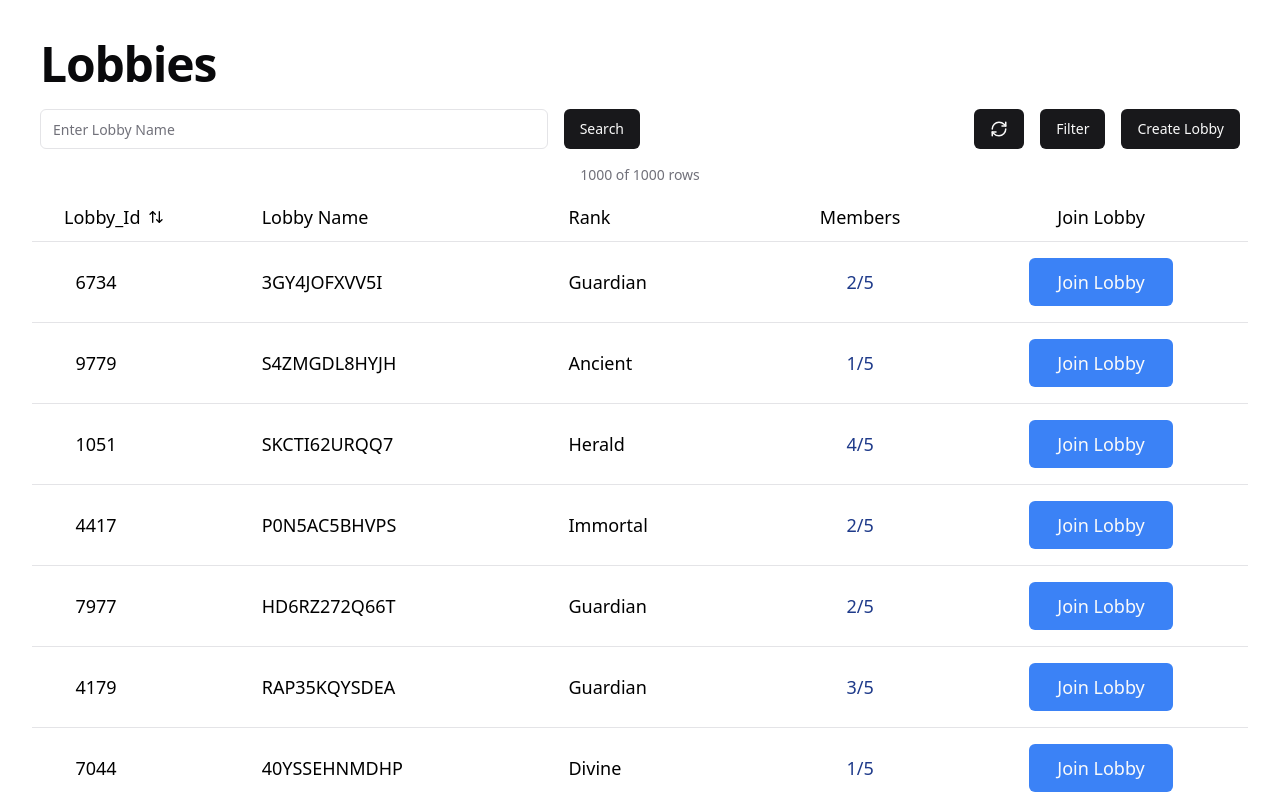
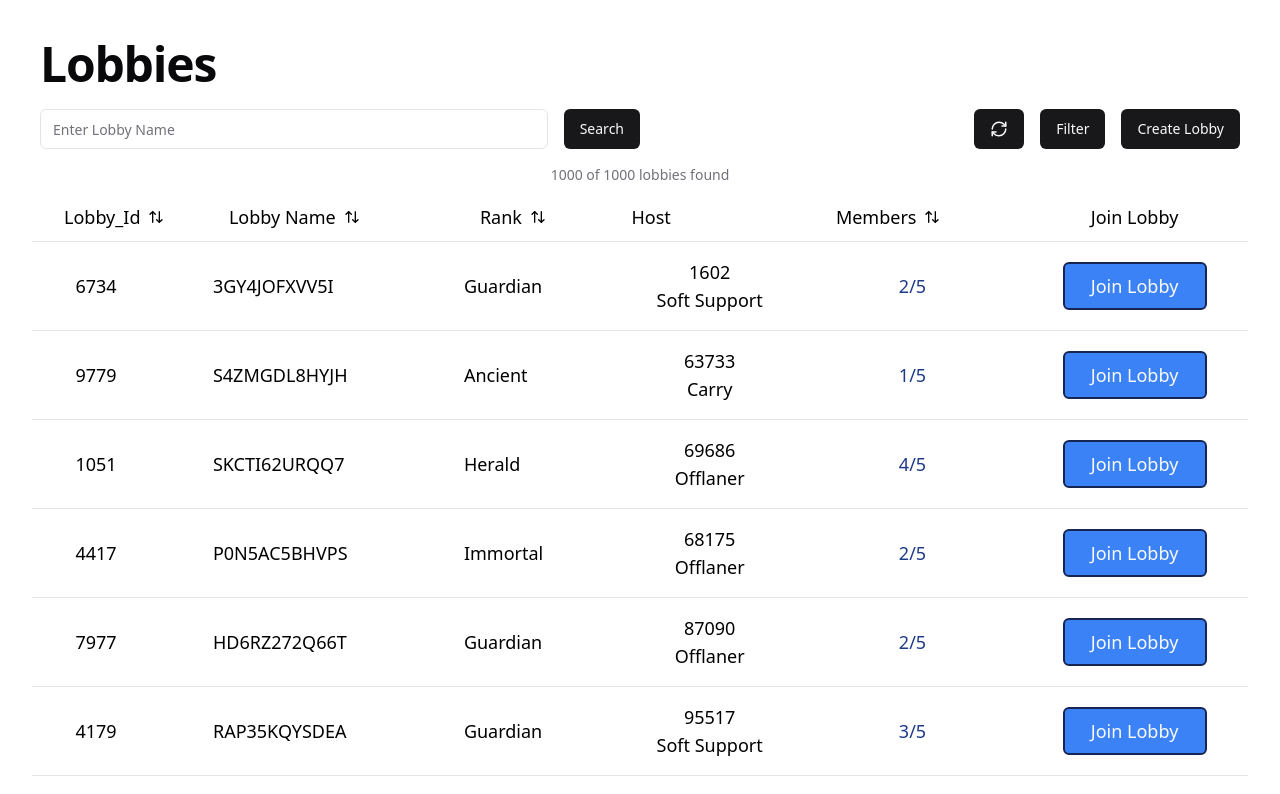
Before and after one commit to npaby/LobbyConcept, a React (Vite) app: page / in a window 1280 px wide. Shown: the top 794 px of the page. Built offline with nearby package versions, Linux system fonts and the light colour scheme.

Commit message:
Fixed some bugs when filtering

```diff
--- a/src/DataTable/LobbyTable.tsx
+++ b/src/DataTable/LobbyTable.tsx
@@ -10,14 +10,14 @@ import {
     useReactTable,
     VisibilityState,
 } from "@tanstack/react-table";
-import { Button } from "../components/ui/button.tsx";
-import { Table, TableBody, TableCell, TableHead, TableHeader, TableRow } from "../components/ui/table.tsx";
-import { useLobbies } from '../LobbyContext'; // Use centralized state for lobbies
-import { columns } from "./columns.tsx";
-import { ScrollArea } from "../components/ui/scroll-area.tsx";
-import { Label } from "../components/ui/label.tsx";
-import { Input } from "../components/ui/input.tsx";
-import { RefreshCw } from 'lucide-react';
+import {Button} from "../components/ui/button.tsx";
+import {Table, TableBody, TableCell, TableHead, TableHeader, TableRow} from "../components/ui/table.tsx";
+import {useLobbies} from '../LobbyContext'; // Use centralized state for lobbies
+import {columns} from "./columns.tsx";
+import {ScrollArea} from "../components/ui/scroll-area.tsx";
+import {Label} from "../components/ui/label.tsx";
+import {Input} from "../components/ui/input.tsx";
+import {RefreshCw} from 'lucide-react';
 import {
     Select,
     SelectContent,
@@ -45,18 +45,15 @@ export default function DataTableDemo() {
     const [rowSelection, setRowSelection] = React.useState({});
     const [isFilterDialogOpen, setIsFilterDialogOpen] = React.useState(false);
     const [isCreateLobbyDialogOpen, setIsCreateLobbyDialogOpen] = React.useState(false);
-    const { lobbies, addLobby } = useLobbies(); // Get lobbies and addLobby function from context
+    const {lobbies, addLobby} = useLobbies();
     const [selectedRank, setSelectedRank] = React.useState<string>('');
     const [selectedRole, setSelectedRole] = React.useState<string>('');
-
-    const handleCreateLobby = () => {
-        const lobbyName = document.getElementById('lobbyName').value;
-        const rankName = selectedRank;
-
+    const [createLobbyName, setCreateLobbyName] = React.useState('');
+    const handleCreateLobby = () => {;
         const newLobby = {
             Lobby_Id: lobbies.length + 1,
-            Lobby_Name: lobbyName,
-            Rank: rankName,
+            Lobby_Name: createLobbyName,
+            Rank: selectedRank,
             Members: [
                 {
                     user_id: Date.now(),
@@ -79,13 +76,15 @@ export default function DataTableDemo() {
     const openFilterDialog = () => {
         setIsCreateLobbyDialogOpen(false); // Ensure the other dialog is closed
         setIsFilterDialogOpen(true);
+        setSelectedRank('');
+        setSelectedRole('');
     };
     const closeFilterDialog = () => setIsFilterDialogOpen(false);
 
     const handleApplyFilter = () => {
         setColumnFilters([
-            { id: 'Rank', value: selectedRank },
-            { id: 'Members', value: selectedRole }
+            {id: 'Rank', value: selectedRank},
+            {id: 'Members', value: selectedRole}
         ]);
         closeFilterDialog();
     };
@@ -153,15 +152,14 @@ export default function DataTableDemo() {
                                 <DialogHeader>
                                     <DialogTitle>Filter Options</DialogTitle>
                                 </DialogHeader>
-                                <DialogDescription>
-                                    <div></div>
                                 <div className="grid gap-4 py-4 justify-center">
                                     {/*--Selecting Player Rank--*/}
                                     <div className="grid grid-cols-4 items-center gap-4">
-                                            <Label htmlFor="lobbyName" className="text-right">
+                                        <Label htmlFor="lobbyRank" className="text-right">
                                             Rank
                                         </Label>
-                                            <Select onValueChange={(value) => setSelectedRank(value)}>
+                                        <Select
+                                            onValueChange={(value) => setSelectedRank(value)}>
                                             <SelectTrigger className="w-[280px]">
                                                 <SelectValue placeholder="Select a rank"/>
                                             </SelectTrigger>
@@ -201,8 +199,10 @@ export default function DataTableDemo() {
                                             </SelectContent>
                                         </Select>
                                     </div>
+                                    <Label>{selectedRole}</Label>
+                                    <Label>{selectedRank}</Label>
                                 </div>
-                                </DialogDescription>
+
                                 <DialogFooter>
                                     <Button onClick={handleApplyFilter}>Apply</Button>
                                     <Button onClick={closeFilterDialog}>Cancel</Button>
@@ -225,11 +225,11 @@ export default function DataTableDemo() {
                                 </DialogHeader>
                                 <div className="grid gap-4 py-4">
                                     <div className="grid grid-cols-4 items-center gap-4">
-                                        <Label htmlFor="lobbyName" className="text-right">
+                                        <Label htmlFor="createLobbyName" className="text-right">
                                             Lobby Name
                                         </Label>
                                         <Input
-                                            id="lobbyName"
+                                            id="createLobbyName"
                                             className="col-span-3"
                                         />
                                     </div>
@@ -284,6 +284,8 @@ export default function DataTableDemo() {
                                         </Label>
                                         <Input
                                             id="lobbyName"
+                                            defaultValue={createLobbyName}
+                                            onChange={(e) => setCreateLobbyName(e.target.value)}
                                             className="col-span-3"
                                         />
                                     </div>
@@ -291,13 +293,16 @@ export default function DataTableDemo() {
                                         <Label htmlFor="rankName" className="text-right">
                                             Rank
                                         </Label>
-                                        <Select onValueChange={(value) => setSelectedRank(value)}>
+                                        <Select
+                                            onValueChange={(value) => setSelectedRank(value || '')}
+                                            onOpenChange={(isOpen) => !isOpen && setSelectedRank('')}>
                                             <SelectTrigger className="w-[280px]">
                                                 <SelectValue placeholder="Select a rank"/>
                                             </SelectTrigger>
                                             <SelectContent>
                                                 <SelectGroup>
                                                     <SelectLabel>Ranks</SelectLabel>
+                                                    <SelectItem value="">None</SelectItem> {/* Reset option */}
                                                     <SelectItem value="Herald">Herald</SelectItem>
                                                     <SelectItem value="Guardian">Guardian</SelectItem>
                                                     <SelectItem value="Crusader">Crusader</SelectItem>
@@ -309,6 +314,7 @@ export default function DataTableDemo() {
                                                 </SelectGroup>
                                             </SelectContent>
                                         </Select>
+
                                     </div>
                                 </div>
                                 <DialogFooter>
@@ -324,16 +330,16 @@ export default function DataTableDemo() {
                 {/*Show number of rows*/}
                 <div className={"text-zinc-500 mb-1 text-center justify-center mt-4 text-sm"}>
                     {(() => {
-                        const text = `${numberOfRows} of ${totalNumberofRows} rows`;
+                        const text = `${numberOfRows} of ${totalNumberofRows} lobbies found`;
 
                         if (selectedRank === '' && selectedRole === '') {
                             return text;
                         } else if (selectedRank !== '' && selectedRole === '') {
                             return `${text} for the rank ${selectedRank}`;
                         } else if (selectedRank === '' && selectedRole !== '') {
-                            return `${text} for the role ${selectedRole}`;
+                            return `${text} with the missing role of ${selectedRole}`;
                         } else {
-                            return `${text} for the rank ${selectedRank} and role ${selectedRole}`;
+                            return `${text} for the rank ${selectedRank}, with the missing role of ${selectedRole}`;
                         }
                     })()}
                 </div>
--- a/src/DataTable/columns.tsx
+++ b/src/DataTable/columns.tsx
@@ -1,26 +1,34 @@
-import { ColumnDef } from "@tanstack/react-table";
-import { Lobby } from "./data.tsx";
-import { Button } from "../components/ui/button.tsx";
-import { ArrowUpDown } from "lucide-react";
-import { Dialog, DialogContent, DialogDescription, DialogFooter, DialogHeader, DialogTitle, DialogTrigger } from "../components/ui/dialog.tsx";
-import { useNavigate} from "react-router-dom";
+import {ColumnDef} from "@tanstack/react-table";
+import {Lobby} from "./data.tsx";
+import {Button} from "../components/ui/button.tsx";
+import {ArrowUpDown} from "lucide-react";
+import {
+    Dialog,
+    DialogContent,
+    DialogDescription,
+    DialogFooter,
+    DialogHeader,
+    DialogTitle,
+    DialogTrigger
+} from "../components/ui/dialog.tsx";
+import {useNavigate} from "react-router-dom";
 
 export const columns: ColumnDef<Lobby>[] = [
     {
         accessorKey: "Lobby_Id",
-        header: ({ column }) => {
+        header: ({column}) => {
             return (
                 <div className="w-16 bg-white"> {/* Set a fixed width or use a smaller width value */}
                     <Button className={"text-lg bg-white hover:bg-white text-black hover:text-black"}
-                        onClick={() => column.toggleSorting(column.getIsSorted() === "asc")}
+                            onClick={() => column.toggleSorting(column.getIsSorted() === "asc")}
                     >
                         Lobby_Id
-                        <ArrowUpDown className="ml-2 h-4 w-4" />
+                        <ArrowUpDown className="ml-2 h-4 w-4"/>
                     </Button>
                 </div>
             );
         },
-        cell: ({ row }) => (
+        cell: ({row}) => (
             <div className="w-24 text-lg"> {/* Apply the same width to the cell content */}
                 {row.getValue("Lobby_Id")}
             </div>
@@ -29,41 +37,72 @@ export const columns: ColumnDef<Lobby>[] = [
 
     {
         accessorKey: "Lobby_Name",
-        header: () => {
+        header: ({column}) => {
             return (
-                <div className="text-lg">
+                <Button className={"text-lg bg-white hover:bg-white text-black hover:text-black"}
+                        onClick={() => column.toggleSorting(column.getIsSorted() === "asc")}
+                >
                     Lobby Name
-                </div>
+                    <ArrowUpDown className="ml-2 h-4 w-4"/>
+                </Button>
             );
         },
-        cell: ({ row }) => (
+        cell: ({row}) => (
             <div className="text-lg text-left">
                 {row.getValue("Lobby_Name")}
             </div>
         ),
     },
     {
-      accessorKey :"Rank",
-        header: () => {
+        accessorKey: "Rank",
+        header: ({column}) => {
             return (
-                <div className="text-lg w-24">
+                <Button className={"text-lg bg-white hover:bg-white text-black hover:text-black"}
+                        onClick={() => column.toggleSorting(column.getIsSorted() === "asc")}
+                >
                     Rank
-                </div>
+                    <ArrowUpDown className="ml-2 h-4 w-4"/>
+                </Button>
             );
         },
-      cell: ({ row }) => {
-          return <div className={"text-lg text-left"}>{row.getValue("Rank")}</div>
-      },
+        cell: ({row}) => {
+            return <div className={"text-lg text-left"}>{row.getValue("Rank")}</div>
+        },
         filterFn: (row, columnId, value) => {
             return row.getValue(columnId).toString().toLowerCase().includes(value.toLowerCase());
         },
     },
     {
+        accessorKey: "Host",
+        header: ({column}) => {
+            return (
+                <div className="text-lg"> Host</div>
+            )
+        },
+        cell: ({row}) => {
+            const members = row.original.Members;
+            const owner = members.find((member: Member) => member.user_owner);
+            return (
+                <div className="text-lg text-center">
+                    <div>{owner ? owner.user_id : "None"}</div>
+                    <div>{owner?.user_role}</div>
+                </div>
+            )
+        },
+    },
+    {
         accessorKey: "Members",
-        header: () => {
-            return (<div className={"text-lg text-center"}>Members</div>)
+        header: ({column}) => {
+            return (
+                <Button className={"text-lg bg-white hover:bg-white text-black hover:text-black"}
+                        onClick={() => column.toggleSorting(column.getIsSorted() === "asc")}
+                >
+                    Members
+                    <ArrowUpDown className="ml-2 h-4 w-4"/>
+                </Button>
+            )
         },
-        cell: ({ row }) => {
+        cell: ({row}) => {
             const members = row.original.Members;
             return (
                 <ul className={"text-left text-blue-900"}>
@@ -72,7 +111,6 @@ export const columns: ColumnDef<Lobby>[] = [
                     {/*    <li key={index}>*/}
                     {/*        {member.user_role} {member.user_owner ? <b>({member.user_id})</b> : `(${member.user_id})`}*/}
                     {/*    </li>*/}
-
                     {/*))}*/}
                 </ul>
             );
@@ -84,20 +122,21 @@ export const columns: ColumnDef<Lobby>[] = [
     {
         id: "Join",
         enableHiding: false,
-        header:() =>{
+        header: () => {
             return (
                 <div className={"text-lg text-center"}>
                     Join Lobby
                 </div>
             )
         },
-        cell: ({ row }) => {
+        cell: ({row}) => {
             const navigate = useNavigate();
             return (
                 <div className={"text-center p-0"}>
-                    <Dialog >
+                    <Dialog>
                         <DialogTrigger asChild>
-                            <Button className={" text-lg w-36 h-12 bg-blue-500 p-2 m-0 radius-3xl"}>
+                            <Button
+                                className={"border-2 border-blue-950 text-lg w-36 h-12 bg-blue-500 p-2 m-0 radius-3xl"}>
                                 Join Lobby
                             </Button>
                         </DialogTrigger>
--- a/src/output.css
+++ b/src/output.css
@@ -861,10 +861,6 @@ body {
   width: 1rem;
 }
 
-.w-44 {
-  width: 11rem;
-}
-
 .w-64 {
   width: 16rem;
 }
@@ -1043,6 +1039,14 @@ body {
   border-width: 1px;
 }
 
+.border-4 {
+  border-width: 4px;
+}
+
+.border-2 {
+  border-width: 2px;
+}
+
 .border-b {
   border-bottom-width: 1px;
 }
@@ -1053,6 +1057,11 @@ body {
 
 .border-t {
   border-top-width: 1px;
+}
+
+.border-cyan-500 {
+  --tw-border-opacity: 1;
+  border-color: rgb(6 182 212 / var(--tw-border-opacity));
 }
 
 .border-transparent {
@@ -1069,6 +1078,26 @@ body {
   border-color: rgb(24 24 27 / var(--tw-border-opacity));
 }
 
+.border-stone-100 {
+  --tw-border-opacity: 1;
+  border-color: rgb(245 245 244 / var(--tw-border-opacity));
+}
+
+.border-indigo-500 {
+  --tw-border-opacity: 1;
+  border-color: rgb(99 102 241 / var(--tw-border-opacity));
+}
+
+.border-blue-500 {
+  --tw-border-opacity: 1;
+  border-color: rgb(59 130 246 / var(--tw-border-opacity));
+}
+
+.border-blue-950 {
+  --tw-border-opacity: 1;
+  border-color: rgb(23 37 84 / var(--tw-border-opacity));
+}
+
 .border-l-transparent {
   border-left-color: transparent;
 }
@@ -1100,11 +1129,6 @@ body {
   background-color: rgb(0 0 0 / 0.8);
 }
 
-.bg-blue-200 {
-  --tw-bg-opacity: 1;
-  background-color: rgb(191 219 254 / var(--tw-bg-opacity));
-}
-
 .bg-blue-400 {
   --tw-bg-opacity: 1;
   background-color: rgb(96 165 250 / var(--tw-bg-opacity));
@@ -1113,11 +1137,6 @@ body {
 .bg-blue-500 {
   --tw-bg-opacity: 1;
   background-color: rgb(59 130 246 / var(--tw-bg-opacity));
-}
-
-.bg-blue-600 {
-  --tw-bg-opacity: 1;
-  background-color: rgb(37 99 235 / var(--tw-bg-opacity));
 }
 
 .bg-gray-100 {
@@ -1337,11 +1356,6 @@ body {
 .text-blue-400 {
   --tw-text-opacity: 1;
   color: rgb(96 165 250 / var(--tw-text-opacity));
-}
-
-.text-blue-600 {
-  --tw-text-opacity: 1;
-  color: rgb(37 99 235 / var(--tw-text-opacity));
 }
 
 .text-blue-900 {
@@ -1431,6 +1445,10 @@ body {
 
 .ring-offset-white {
   --tw-ring-offset-color: #fff;
+}
+
+.filter {
+  filter: var(--tw-blur) var(--tw-brightness) var(--tw-contrast) var(--tw-grayscale) var(--tw-hue-rotate) var(--tw-invert) var(--tw-saturate) var(--tw-sepia) var(--tw-drop-shadow);
 }
 
 .transition-colors {
```
Lines whose indentation alone changed are shown as unchanged.
